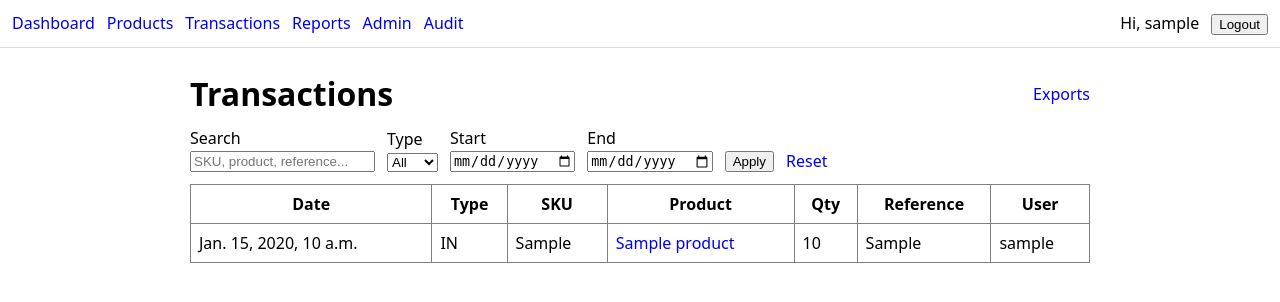
After one commit to JaswinderJattana-gdev/Inventory-pro, a Django app: page /transactions/ in a window 1280 px wide. The commit adds this page. Shown: the top 302 px of the page. Run offline with Django 5.2, Linux system fonts and the light colour scheme; a user stored in the database is signed in; tables that the repository leaves empty hold one stand-in row (values such as "Sample post").

Commit message:
Transactions List with Filters and product timeline

```diff
--- a/backend/inventory/urls.py
+++ b/backend/inventory/urls.py
@@ -14,4 +14,5 @@ urlpatterns = [
     path("reports/transactions.csv", views.export_transactions_csv, name="export_transactions_csv"),
     path("reports/transactions.pdf", views.export_transactions_pdf, name="export_transactions_pdf"),
     path("audit/", views.audit_list, name="audit_list"),
+    path("transactions/", views.transaction_list, name="transaction_list"),
 ]
--- a/backend/inventory/views.py
+++ b/backend/inventory/views.py
@@ -20,6 +20,8 @@ from core.permissions import require_group
 
 from .audit import log
 from .models import AuditLog
+
+from django.db.models import Q
 class StockTransactionForm(forms.ModelForm):
     class Meta:
         model = InventoryTransaction
@@ -74,7 +76,7 @@ def product_list(request):
 @login_required
 def product_detail(request, pk):
     product = get_object_or_404(Product.objects.select_related("category"), pk=pk)
-    transactions = product.transactions.all()
+    transactions = product.transactions.all() [:10]
     return render(request, "inventory/product_detail.html", {"product": product, "transactions": transactions})
 
 @require_group("Admin")
@@ -311,3 +313,36 @@ def export_transactions_pdf(request):
 def audit_list(request):
     logs = AuditLog.objects.select_related("actor").all()[:200]
     return render(request, "inventory/audit_list.html", {"logs": logs})
+
+@login_required
+def transaction_list(request):
+    q = request.GET.get("q", "").strip()
+    tx_type = request.GET.get("type", "").strip()  # IN / OUT / empty
+    start = _parse_date(request.GET.get("start", ""))
+    end = _parse_date(request.GET.get("end", ""))
+
+    qs = InventoryTransaction.objects.select_related("product", "created_by").order_by("-created_at")
+
+    if q:
+        qs = qs.filter(
+            Q(product__name__icontains=q) |
+            Q(product__sku__icontains=q) |
+            Q(reference__icontains=q)
+        )
+
+    if tx_type in ("IN", "OUT"):
+        qs = qs.filter(transaction_type=tx_type)
+
+    if start:
+        qs = qs.filter(created_at__gte=start)
+    if end:
+        qs = qs.filter(created_at__lte=end.replace(hour=23, minute=59, second=59))
+
+    # Keep it simple for now (later: pagination)
+    qs = qs[:200]
+
+    return render(
+        request,
+        "inventory/transaction_list.html",
+        {"transactions": qs, "q": q, "tx_type": tx_type, "start": request.GET.get("start",""), "end": request.GET.get("end","")},
+    )
--- a/backend/templates/base.html
+++ b/backend/templates/base.html
@@ -11,6 +11,7 @@
   <nav style="padding:12px;border-bottom:1px solid #ddd;display:flex;gap:12px;">
     <a href="/">Dashboard</a>
     <a href="{% url 'inventory:product_list' %}">Products</a>
+    <a href="{% url 'inventory:transaction_list' %}">Transactions</a>
     <a href="{% url 'inventory:reports_home' %}">Reports</a>
     <a href="/admin/">Admin</a>
     <a href="{% url 'inventory:audit_list' %}">Audit</a>
--- /dev/null
+++ b/backend/templates/inventory/transaction_list.html
@@ -0,0 +1,69 @@
+{% extends "base.html" %}
+{% block title %}Transactions - Inventory Pro{% endblock %}
+
+{% block content %}
+<div style="display:flex; align-items:center; gap:12px;">
+  <h1 style="margin:0;">Transactions</h1>
+  <div style="margin-left:auto;">
+    <a href="{% url 'inventory:reports_home' %}">Exports</a>
+  </div>
+</div>
+
+<form method="get" style="display:flex; gap:12px; flex-wrap:wrap; align-items:end; margin:12px 0;">
+  <div>
+    <label>Search</label><br/>
+    <input name="q" value="{{ q }}" placeholder="SKU, product, reference..." />
+  </div>
+
+  <div>
+    <label>Type</label><br/>
+    <select name="type">
+      <option value="" {% if not tx_type %}selected{% endif %}>All</option>
+      <option value="IN" {% if tx_type == "IN" %}selected{% endif %}>IN</option>
+      <option value="OUT" {% if tx_type == "OUT" %}selected{% endif %}>OUT</option>
+    </select>
+  </div>
+
+  <div>
+    <label>Start</label><br/>
+    <input type="date" name="start" value="{{ start }}" />
+  </div>
+
+  <div>
+    <label>End</label><br/>
+    <input type="date" name="end" value="{{ end }}" />
+  </div>
+
+  <button type="submit">Apply</button>
+  <a href="{% url 'inventory:transaction_list' %}">Reset</a>
+</form>
+
+<table border="1" cellpadding="8" cellspacing="0" style="width:100%; border-collapse:collapse;">
+  <thead>
+    <tr>
+      <th>Date</th>
+      <th>Type</th>
+      <th>SKU</th>
+      <th>Product</th>
+      <th>Qty</th>
+      <th>Reference</th>
+      <th>User</th>
+    </tr>
+  </thead>
+  <tbody>
+    {% for t in transactions %}
+      <tr>
+        <td>{{ t.created_at }}</td>
+        <td>{{ t.transaction_type }}</td>
+        <td>{{ t.product.sku }}</td>
+        <td><a href="{% url 'inventory:product_detail' pk=t.product.id %}">{{ t.product.name }}</a></td>
+        <td>{{ t.quantity }}</td>
+        <td>{{ t.reference }}</td>
+        <td>{% if t.created_by %}{{ t.created_by.username }}{% endif %}</td>
+      </tr>
+    {% empty %}
+      <tr><td colspan="7">No transactions found.</td></tr>
+    {% endfor %}
+  </tbody>
+</table>
+{% endblock %}
```
Also changed, not shown: backend/templates/inventory/product_detail.html (+31 -0 lines).
